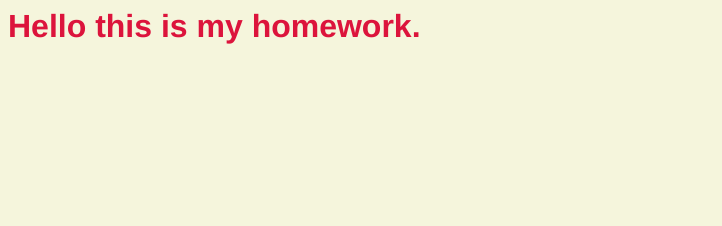
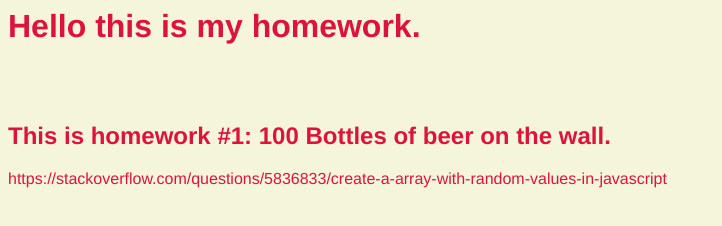
Before and after one commit to racine99/GA-JavaScript, a plain HTML site: page homework1/index.html in a window 1280 px wide. Shown: the whole page, without its empty margins (0-722 px from the left). Drawn offline with Linux system fonts and the light colour scheme.

Commit message:
completed beer song. commented and saving

```diff
--- a/homework1/index.html
+++ b/homework1/index.html
@@ -18,13 +18,35 @@
 </head>
 <body>
 
-  <H1>Hello this is my homework.</H1>
+  <H1>Hello this is my homework.</H1><br /><br />
+
+  <h2>This is homework #1: 100 Bottles of beer on the wall.</h2>
+
 
 <script>
-console.log('it worked');
+
+
+/*  ----- Homework #1 ------------- */
+       for (num = 100; num > 1; num--) {
+       console.log(num + ' bottles of beer on the wall, ' + num + ' bottles of beer. Take one down and pass it around, ' + (num-1) + ' bottles of beer on the wall.');
+        }
+        if  (num == 1)  {
+        console.log(num + ' bottle of beer on the wall, ' + num + ' bottle of beer. Take one down and pass it around, ' + (num-1) + ' bottles of beer on the wall.');
+          }
+
+/*  ----- Homework #2 -------------
+let streetNumber = [1,2,3,4,5,6,7,8,9,10]
+let streetName = ['West End Avenue', '3rd Street', 'Hudson St']
+let city = ['New York', 'Mississippi', 'Boston', 'Dallas', 'Miami', 'Los Vegas']
+let state = ['NJ', 'NY', 'MA', 'MS', 'FL', 'WA']
+let zip = [10003, 10025, 10105, 07030, 10014]
+
+let randomZip = _.sample(zip)[0];
+console.log(randomZip)
+ */
 
 </script>
-
+https://stackoverflow.com/questions/5836833/create-a-array-with-random-values-in-javascript
 
 </body>
 </html>
```
